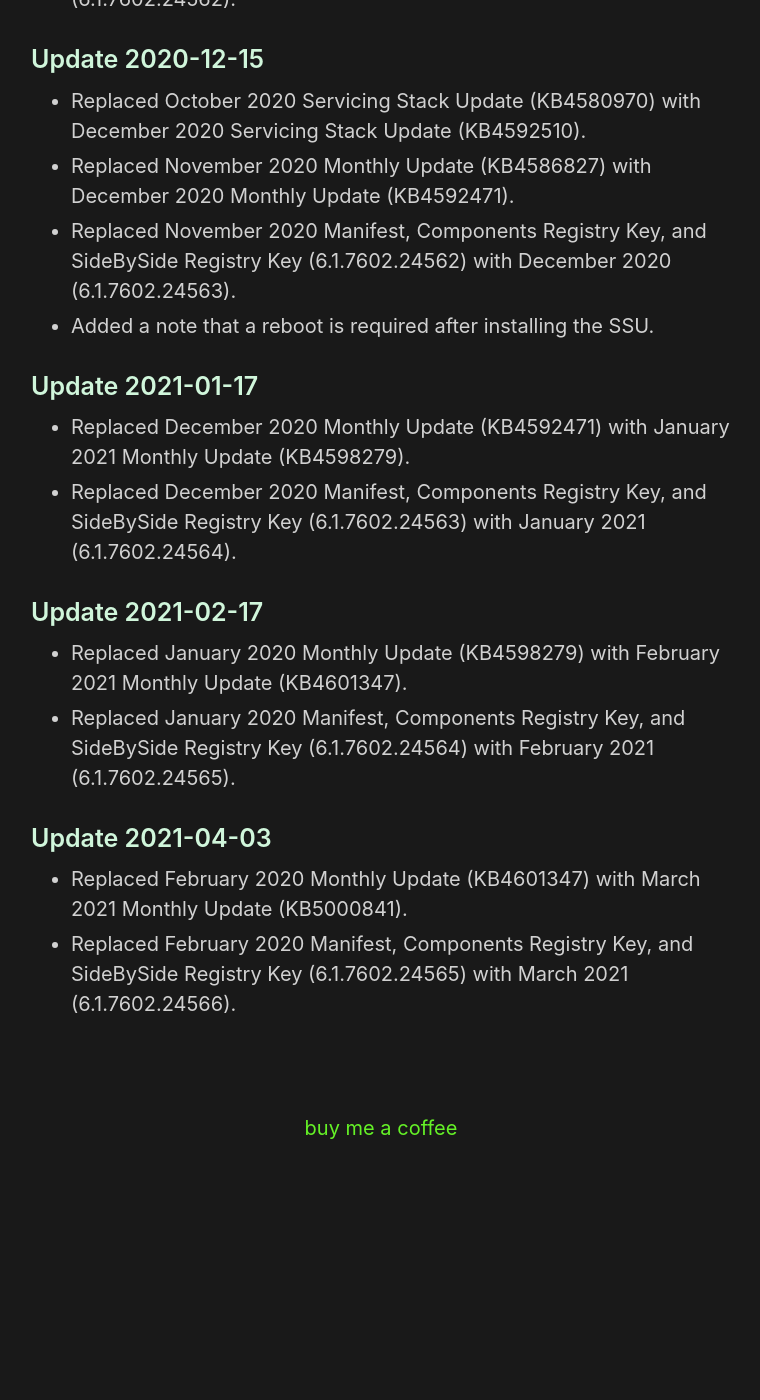
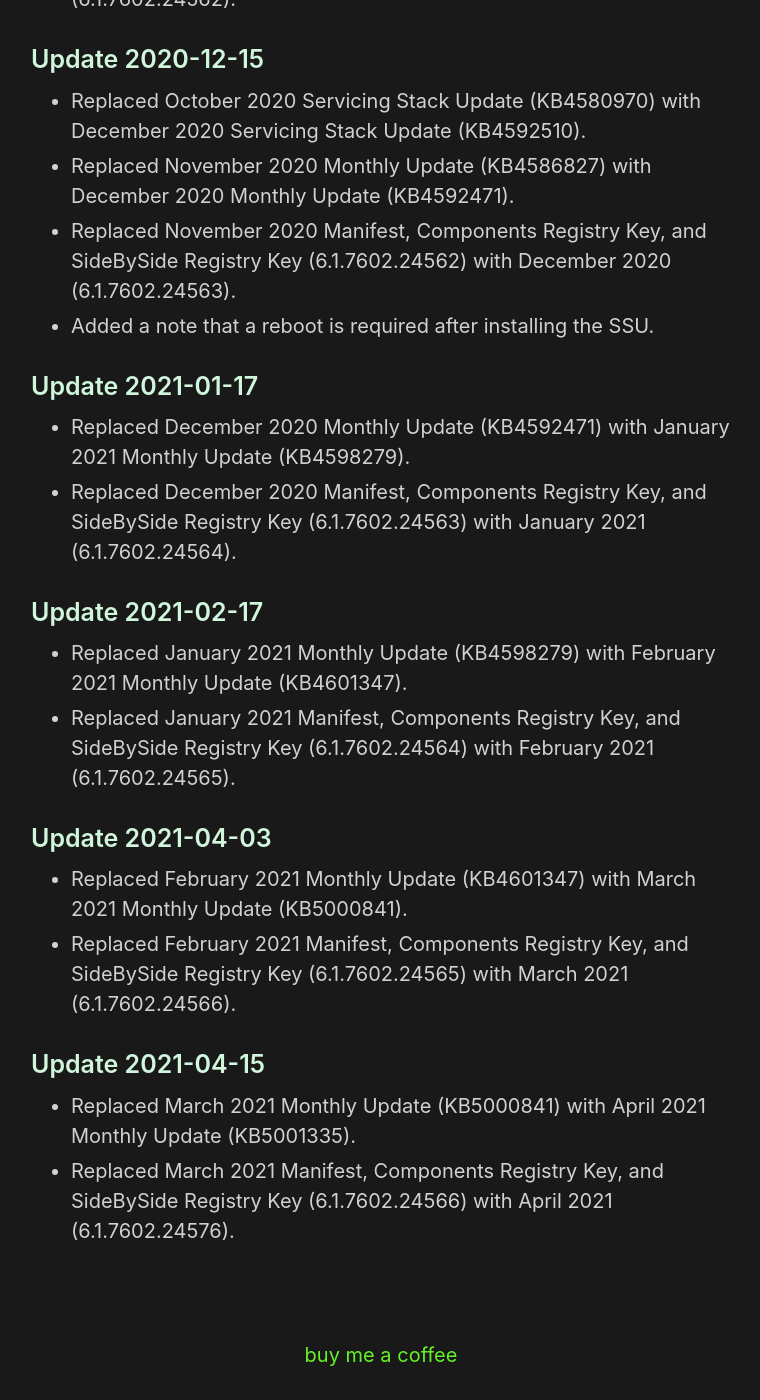
Before and after one commit to HackAndPwn/HackAndPwn.github.io, a Jekyll site: the page built from _posts/2020-09-12-windows-7-esu-analysis-updates.md, in a window 1280 px wide and 1400 px high, scrolled down 2307 px. Shown: the whole window, without its empty margins (259-1019 px from the left). Built offline with Jekyll 4.4.1, drawn with Linux system fonts in a browser that asks for light colours; before the commit the page ends 3480 px from its top, so only the background shows below that; some of the changed text lies outside the part shown.

Commit message:
ESU Analysis Updates

```diff
--- a/_posts/2020-09-12-windows-7-esu-analysis-updates.md
+++ b/_posts/2020-09-12-windows-7-esu-analysis-updates.md
@@ -2,7 +2,7 @@
 layout: post
 title: Windows 7 ESU Analysis Updates
 date: 2020-09-12 00:00:00
-last_modified_at: 2021-04-04
+last_modified_at: 2021-04-15
 ---
 
 The original Windows 7 ESU Analysis can be found [here](https://hackandpwn.com/windows-7-esu-analysis).  With the September 2020 Cumulative Update, the technique as described no longer works to install this update.  However, only slight modifications need to be made in order for this new update to also install.
@@ -19,15 +19,15 @@
 
 Install KB4528069 as described in [Windows 7 ESU Analysis](https://hackandpwn.com/windows-7-esu-analysis).
 
-### Installing KB5000841 (March 2021 Cumulative Update)
+### Installing KB5001335 (April 2021 Cumulative Update)
 
-The March 2021 Cumulative Update includes new ESU files that bump versions past those used in KB4528069.  However, the same technique that previously applied still works.
+The April 2021 Cumulative Update includes new ESU files that bump versions past those used in KB4528069.  However, the same technique that previously applied still works.
 
 1. Install the latest Servicing Stack Update [Windows6.1-KB4592510-x64.msu](https://github.com/HackAndPwn/Windows-7-Patching/raw/master/06_ESU_Updates/01_Windows6.1-KB4592510-x64.msu).  Reboot the machine.
 
 2. If using the Manifest/Components registry key technique, perform the same installation steps as KB4528069 using the updated files below.
 
-3. If using the failed reboot technique, try to install KB5000841 and let it fail.  Apply the updated SideBySide registry key below and retry the update.  This time it will succeed.
+3. If using the failed reboot technique, try to install KB5001335 and let it fail.  Apply the updated SideBySide registry key below and retry the update.  This time it will succeed.
 
 <br>
 
@@ -35,11 +35,11 @@
 
 These files can all be found on Github [here](https://github.com/HackAndPwn/Windows-7-ESU-Analysis).  See below for specific file links.
 
-> [Updated Manifest File X64 KB5000841](https://github.com/HackAndPwn/Windows-7-ESU-Analysis/raw/master/2021_03/amd64_microsoft-windows-s..edsecurityupdatesai_31bf3856ad364e35_6.1.7602.24566_none_c8ad7ff6364abd61.manifest)
+> [Updated Manifest File X64 KB5001335](https://github.com/HackAndPwn/Windows-7-ESU-Analysis/raw/master/2021_04/amd64_microsoft-windows-s..edsecurityupdatesai_31bf3856ad364e35_6.1.7602.24576_none_c8a2b00a3652d952.manifest)
 >
-> [Updated Components Registry Key KB5000841](https://github.com/HackAndPwn/Windows-7-ESU-Analysis/raw/master/2021_03/ComponentsRegistryKey.reg)
+> [Updated Components Registry Key KB5001335](https://github.com/HackAndPwn/Windows-7-ESU-Analysis/raw/master/2021_04/ComponentsRegistryKey.reg)
 >
-> [Updated SideBySide Registry Key KB5000841](https://github.com/HackAndPwn/Windows-7-ESU-Analysis/raw/master/2021_03/SideBySideRegistryKey.reg)
+> [Updated SideBySide Registry Key KB5001335](https://github.com/HackAndPwn/Windows-7-ESU-Analysis/raw/master/2021_04/SideBySideRegistryKey.reg)
 
 <br>
 
@@ -63,9 +63,13 @@
 * Replaced December 2020 Manifest, Components Registry Key, and SideBySide Registry Key (6.1.7602.24563) with January 2021 (6.1.7602.24564).
 
 ### Update 2021-02-17
-* Replaced January 2020 Monthly Update (KB4598279) with February 2021 Monthly Update (KB4601347).
-* Replaced January 2020 Manifest, Components Registry Key, and SideBySide Registry Key (6.1.7602.24564) with February 2021 (6.1.7602.24565).
+* Replaced January 2021 Monthly Update (KB4598279) with February 2021 Monthly Update (KB4601347).
+* Replaced January 2021 Manifest, Components Registry Key, and SideBySide Registry Key (6.1.7602.24564) with February 2021 (6.1.7602.24565).
 
 ### Update 2021-04-03
-* Replaced February 2020 Monthly Update (KB4601347) with March 2021 Monthly Update (KB5000841).
-* Replaced February 2020 Manifest, Components Registry Key, and SideBySide Registry Key (6.1.7602.24565) with March 2021 (6.1.7602.24566).
+* Replaced February 2021 Monthly Update (KB4601347) with March 2021 Monthly Update (KB5000841).
+* Replaced February 2021 Manifest, Components Registry Key, and SideBySide Registry Key (6.1.7602.24565) with March 2021 (6.1.7602.24566).
+
+### Update 2021-04-15
+* Replaced March 2021 Monthly Update (KB5000841) with April 2021 Monthly Update (KB5001335).
+* Replaced March 2021 Manifest, Components Registry Key, and SideBySide Registry Key (6.1.7602.24566) with April 2021 (6.1.7602.24576).
```
